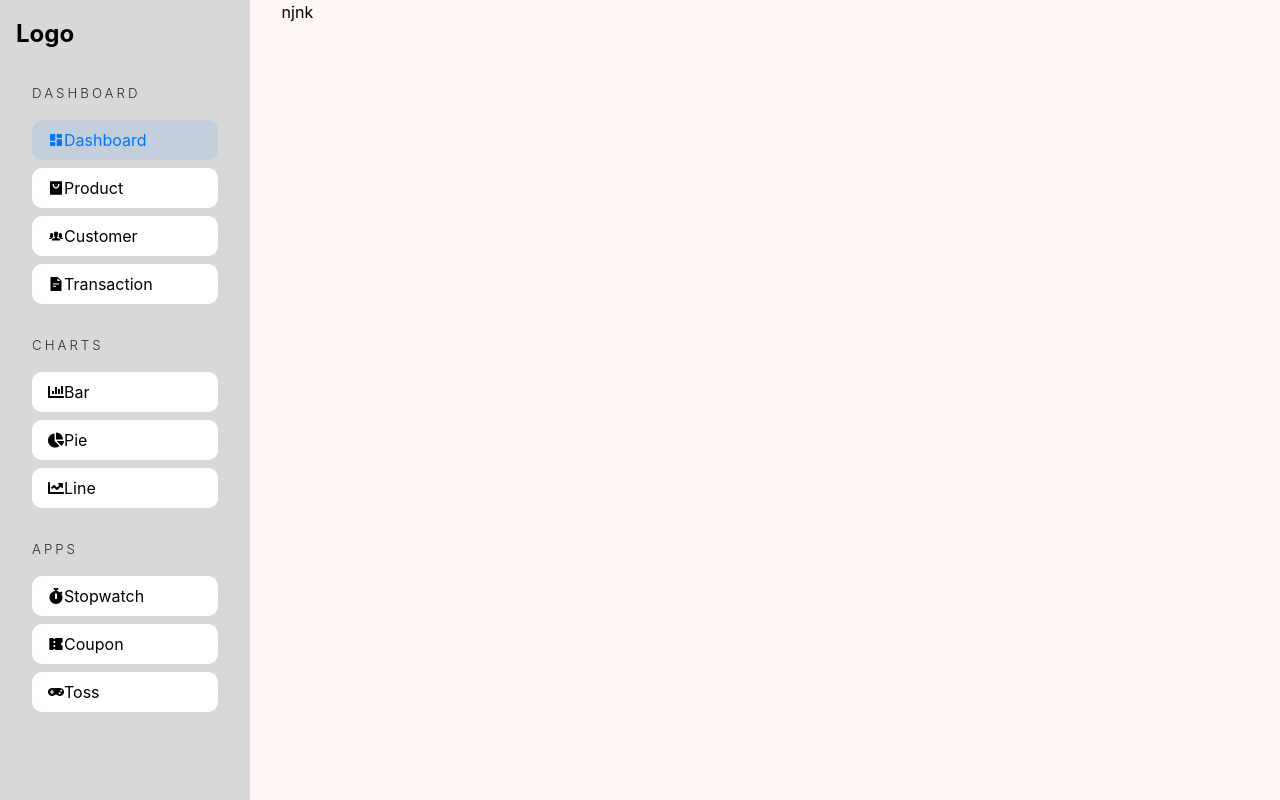
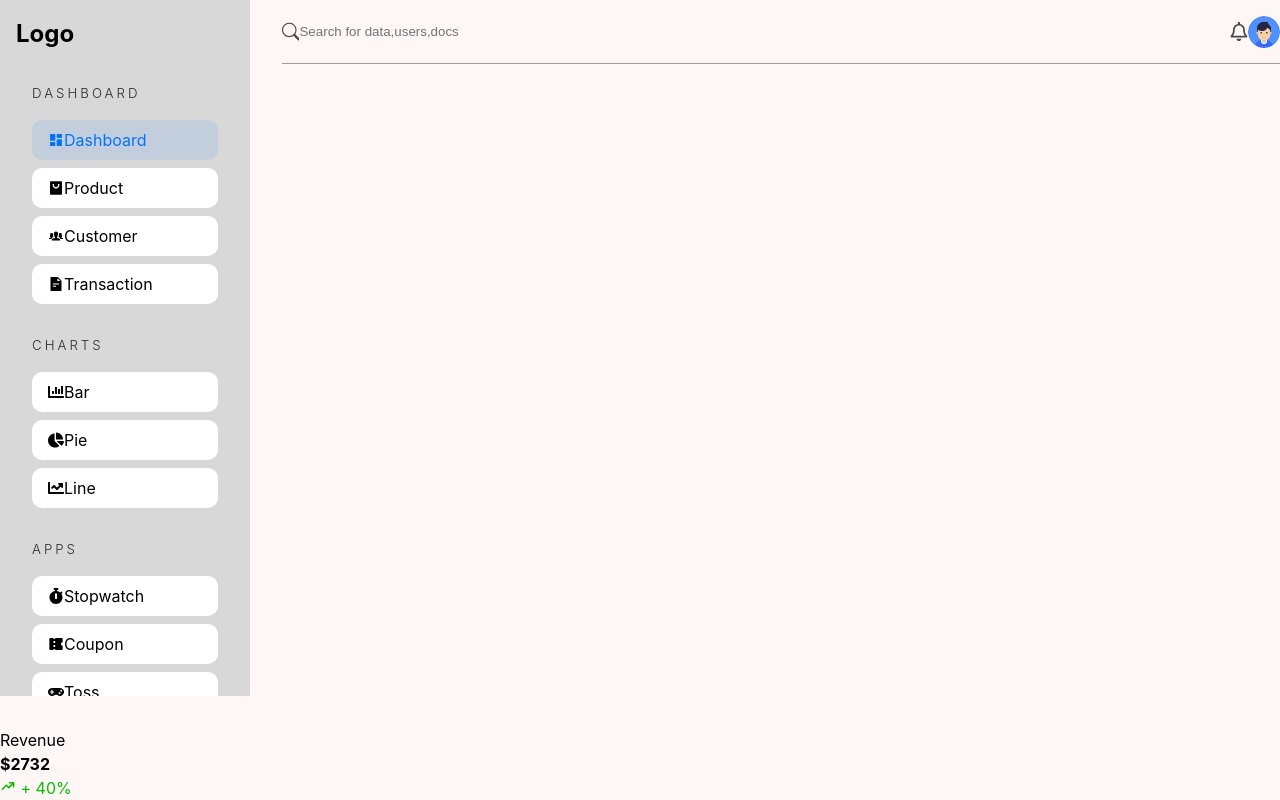
Before and after one commit to Shaileshjadav2732/Admin-Dashboard, a React (Vite) app: page /admin/dashboard in a window 1280 px wide. Built offline with nearby package versions, Linux system fonts and the light colour scheme.

Commit message:
add widgetItems in dashboard

```diff
--- a/src/pages/Dashboard.tsx
+++ b/src/pages/Dashboard.tsx
@@ -1,14 +1,57 @@
-import { lazy } from 'react'
+import { lazy } from "react";
+import { BsSearch } from "react-icons/bs";
+import { FaRegBell } from "react-icons/fa";
+import userImage from "../assets/userpic.png";
+import { HiTrendingUp,HiTrendingDown } from "react-icons/hi";
+const AdminSidebar = lazy(() => import("../components/AdminSidebar"));
 
-const AdminSidebar =lazy(()=>import('../components/AdminSidebar'))
 const Dashboard = () => {
-
   return (
     <div className="adminContainer">
       <AdminSidebar />
-      <main>njnk</main>
+      <main className="dashboard">
+        <div className="bar">
+          <BsSearch />
+          <input type="text" placeholder="Search for data,users,docs" />
+          <FaRegBell />
+          <img src={userImage} />
+        </div>
+      </main>
+      <section className="widgetContainer">
+        <WidgetItem percent={40} amount={true} value={2732} heading="Revenue" color="rgb(0,155,255)"/>
+      </section>
     </div>
   );
+};
+
+interface widgetItemProps {
+  heading: string;
+  value: number;
+  percent: number;
+  color: string;
+  amount?: boolean;
 }
-
-export default Dashboard
+const WidgetItem = ({
+  heading,
+  value,
+  percent,
+  color,
+  amount,
+}: widgetItemProps) => {
+ return (<article className="widget">
+    <div className="widgetInfo">
+      <p>{heading}</p>
+      <h4>{amount ? `$${value}` : value}</h4>
+      {percent > 0 ? (
+        <span className="green">
+          <HiTrendingUp /> + {percent}%{" "}
+        </span>
+      ) : (
+        <span className="red">
+          <HiTrendingDown /> {percent}%{" "}
+        </span>
+      )}
+    </div>
+  </article>)
+};
+export default Dashboard;
--- /dev/null
+++ b/src/styles/_dashboard.scss
@@ -0,0 +1,22 @@
+.dashboard{
+   overflow-y:auto;
+
+   .bar{
+      height:4rem;
+      @include flex(row,unset);
+      padding: 0,1rem;
+      border-bottom:  1px solid rgba(0,0,0,0.37);
+      >input{
+         margin-right: auto;
+         @include inputStyle(100%,1rem 0)
+      }
+      >svg{
+         font-size: 1.2rem;
+         opacity:0.7;
+      }
+      >img{
+         @include square(2rem);
+         border-radius: 50%;
+      }
+   }
+}
--- a/src/styles/_mixin.scss
+++ b/src/styles/_mixin.scss
@@ -18,7 +18,7 @@
   gap: $gap;
 
 }
-@mixin inputStylr($w: 100%, $p: 1rem ,$bgColor:inherit,$border:none) {
+@mixin inputStyle($w: 100%, $p: 1rem ,$bgColor:inherit,$border:none) {
  padding: $p;
  border: $border;
  background-color: $bgColor;
--- a/src/styles/app.scss
+++ b/src/styles/app.scss
@@ -1,4 +1,6 @@
 @import "mixin";
+@import "dashboard";
+
 :root {
   font-family: Inter, system-ui, Avenir, Helvetica, Arial, sans-serif;
   line-height: 1.5;
```
Also changed, not shown: src/assets/userpic.png (added).
